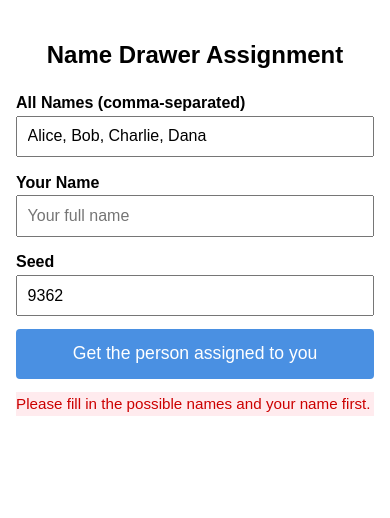
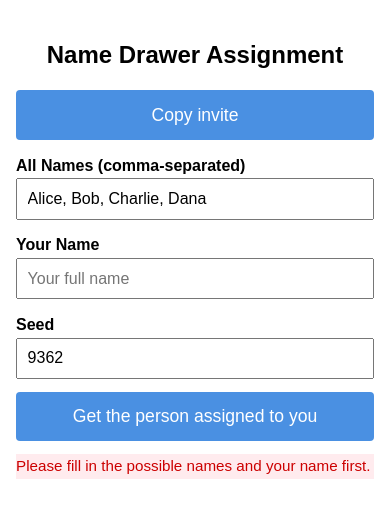
Before and after one commit to CodeBoy124/name-drawer, a plain HTML site: page index.html in a window 390 px wide. Drawn offline with Linux system fonts and the light colour scheme.

Commit message:
feat: added invite link button

```diff
--- a/index.html
+++ b/index.html
@@ -38,18 +38,28 @@
       }
 
       button {
-        width: 100%;
         background: #4a90e2;
         color: white;
-        padding: 0.9rem 1.2rem;
+        padding: 0.4rem 0.6rem;
         font-size: 1rem;
         cursor: pointer;
         border: none;
         border-radius: 4px;
       }
+      button:not(.small) {
+        padding: 0.9rem 1.2rem;
+        width: 100%;
+      }
 
       button:hover {
         background: #357ab8;
+      }
+
+      .title {
+        display: flex;
+        justify-content: center;
+        align-items: center;
+        gap: 0.6rem;
       }
 
       .result {
@@ -91,6 +101,16 @@
           font-size: 1.1rem;
         }
 
+        .title {
+          flex-direction: column;
+          gap: 0;
+        }
+
+        button.small {
+          padding: 0.9rem 1.2rem;
+          width: 100%;
+        }
+
         .result,
         .error {
           font-size: 0.95rem;
@@ -100,7 +120,10 @@
   </head>
 
   <body>
-    <h2>Name Drawer Assignment</h2>
+    <div class="title">
+      <h2>Name Drawer Assignment</h2>
+      <button class="small" onclick="copyInvite()">Copy invite</button>
+    </div>
 
     <div class="form-group">
       <label for="names">All Names (comma-separated)</label>
--- a/main.js
+++ b/main.js
@@ -85,10 +85,34 @@ function assign() {
   }
 }
 
+function loadInviteFromURLSearchParams() {
+  let params = new URLSearchParams(document.location.search);
+  if (params.has("names")) {
+    let all_names_param = params.get("names").split("-");
+    document.getElementById("names").value = all_names_param.join(", ");
+  }
+  if (params.has("seed")) {
+    let seed_param = parseInt(params.get("seed"));
+    document.getElementById("seed").value = seed_param;
+  }
+}
+
+function copyInvite() {
+  let url = `https://codeboy124.github.io/name-drawer/?seed=${document.getElementById("seed").value}&names=${encodeURI(
+    document
+      .getElementById("names")
+      .value.split(",")
+      .map((v) => v.trim())
+      .join("-"),
+  )}`;
+  navigator.clipboard.writeText(url);
+}
+
 // Run on page load to initialize any state
 document.addEventListener("DOMContentLoaded", () => {
   const start_seed = Math.floor(Math.random() * 10000);
   document.getElementById("seed").value = start_seed;
+  loadInviteFromURLSearchParams();
   seed = start_seed;
   assign();
 });
```
